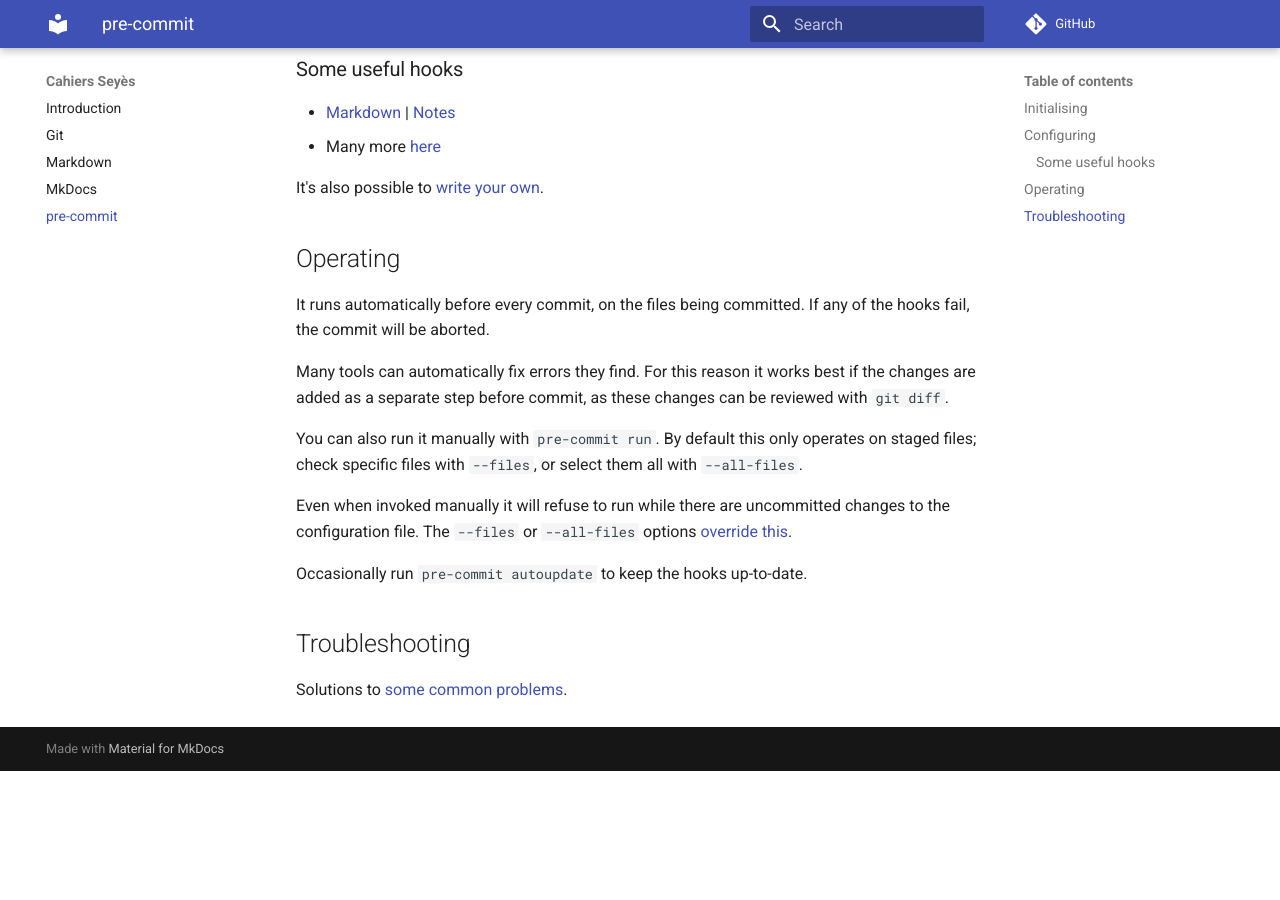
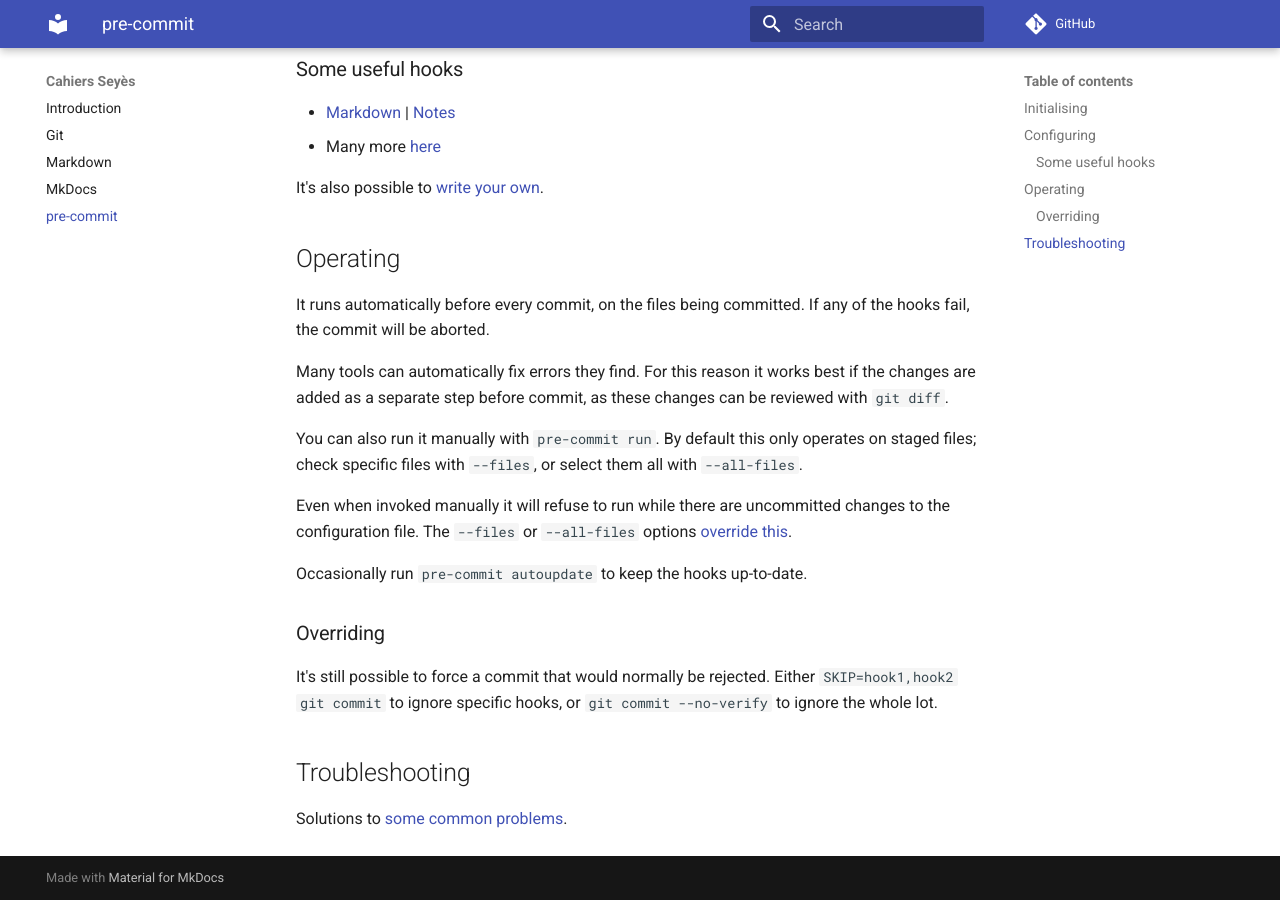
Before and after one commit to ligne/cahiers, an MkDocs documentation site: the page built from docs/pre-commit.md, in a window 1280 px wide and 900 px high, scrolled down 520 px. Built offline with MkDocs 1.6.1 and Material for MkDocs 9.7.7, drawn with Linux system fonts in a browser that asks for light colours; comment, search, counter and statistics services are not loaded; before the commit the page ends 1291 px from its top, so only the background shows below that.

Commit message:
how to commit despite pre-commit

```diff
--- a/docs/pre-commit.md
+++ b/docs/pre-commit.md
@@ -40,6 +40,11 @@
 
 Occasionally run `pre-commit autoupdate` to keep the hooks up-to-date.
 
+### Overriding
+
+It's still possible to force a commit that would normally be rejected.
+Either `SKIP=hook1,hook2 git commit` to ignore specific hooks, or `git commit --no-verify` to ignore the whole lot.
+
 ## Troubleshooting
 
 Solutions to [some common problems](https://stefaniemolin.com/articles/devx/pre-commit/troubleshooting-guide/).
```
